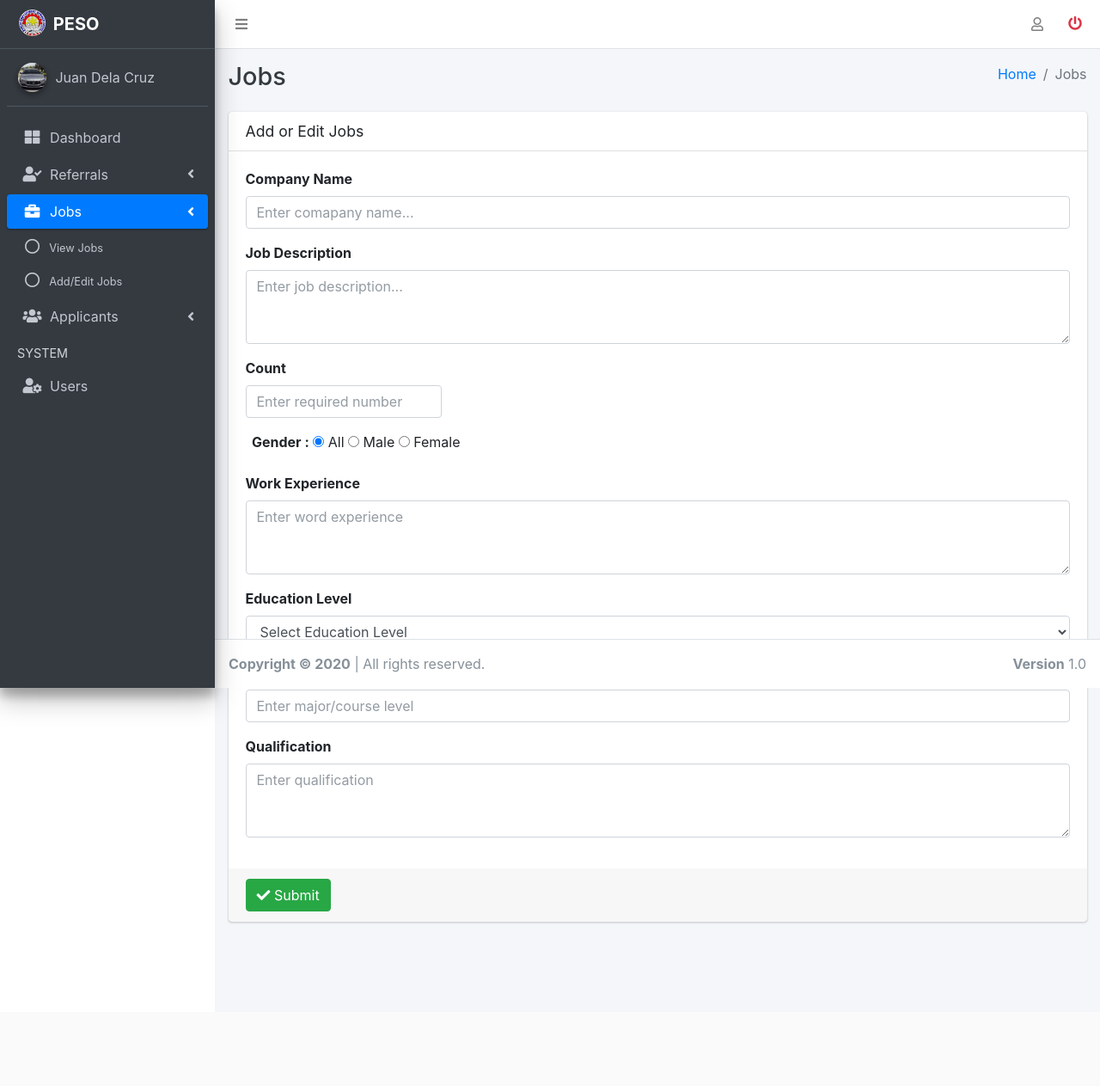
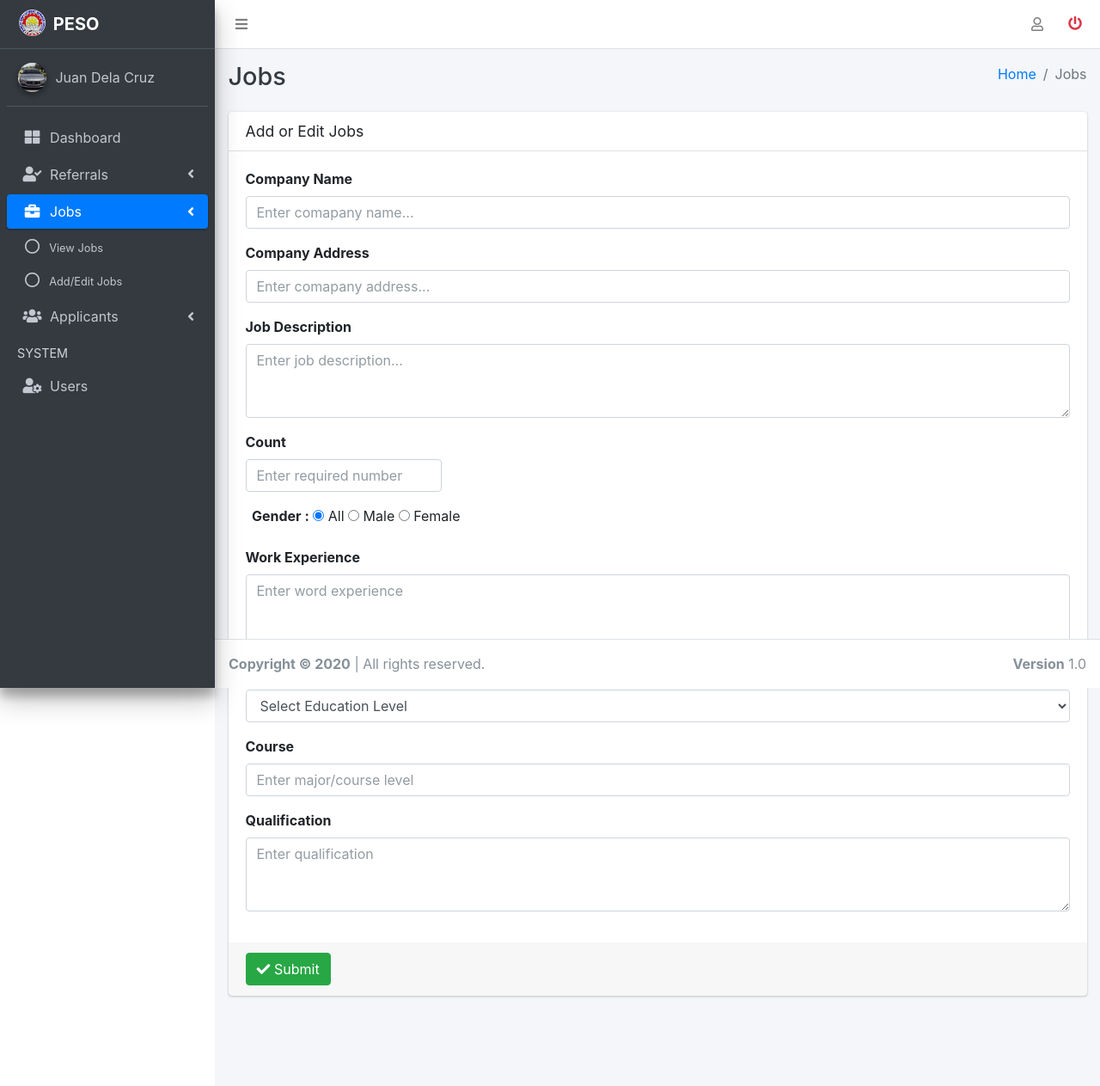
Before and after one commit to ronilcajan/job-referral, a PHP site: page /jobs/add_jobs.php in a window 1280 px wide. Shown: the whole page at 86% size. Before the commit the page ends 1075 px from the top, so only its background shows below. Run offline with PHP 8.4, Linux system fonts and the light colour scheme; a user stored in the database is signed in; data comes from the database, SQL or seed files in the repository; some libraries are stand-ins or nearby versions.

Commit message:
New Update and revisions

```diff
--- a/assets/scripts/jobs.js
+++ b/assets/scripts/jobs.js
@@ -15,7 +15,8 @@ $(document).ready(function(){
 			$('.com_name').val()  != '' &&
 			$('.job_des').val()  != '' &&
 			$('.educ_level').val()  != '' &&
-			$('.qualification').val()  != '' )
+			$('.qualification').val()  != '' &&
+			$('.com_address').val()  != '' )
 		{
 			$.ajax({
 				type: "POST",
@@ -52,6 +53,9 @@ $(document).ready(function(){
 			if($('.qualification').val() == '' ){
 				toastr.warning("Qualification is required!");
 			}
+			if($('.com_address').val() == '' ){
+				toastr.warning("Company Address is required!");
+			}
 		}
 		return false;
 	});
@@ -74,6 +78,7 @@ $(document).ready(function(){
 						$('#All').attr("checked", false);
 						$('#Active').attr("checked", false);
 						$('.com_name').val(response.jobs.company_name);
+						$('.com_address').val(response.jobs.com_address);
 						$('.job_des').val(response.jobs.job_description);
 						$('.count').val(response.jobs.count);
 						$('#'+response.jobs.gender).attr("checked", true);
--- a/jobs/add_jobs.php
+++ b/jobs/add_jobs.php
@@ -68,6 +68,10 @@
                                 <input type="text" class="form-control com_name" name="com_name" placeholder="Enter comapany name..." required>
                             </div>
                             <div class="form-group">
+                                <label for="inputText">Company Address</label>
+                                <input type="text" class="form-control com_address" name="com_address" placeholder="Enter comapany address..." required>
+                            </div>
+                            <div class="form-group">
                                 <label>Job Description</label>
                                 <textarea class="form-control job_des" rows="3" name="job_des" placeholder="Enter job description..." required></textarea>
                             </div>
--- a/jobs/jobs.php
+++ b/jobs/jobs.php
@@ -53,6 +53,7 @@
                                     <tr>
                                         <th>Ref.no</th>
                                         <th>Company Name</th>
+                                        <th>Company Address</th>
                                         <th>Job Description</th>
                                         <th>Count</th>
                                         <th>Status</th>
@@ -65,6 +66,7 @@
                                     <tr>
                                         <th>Ref.no</th>
                                         <th>Company Name</th>
+                                        <th>Company Address</th>
                                         <th>Job Description</th>
                                         <th>Count</th>
                                         <th>Status</th>
```
Also changed, not shown: jobs/job_details.php (+9 -4 lines), model/jobs.php (+4 -3 lines), model/jobs_datatable.php (+10 -5 lines), referrals/referrals.php (+5 -5 lines).
